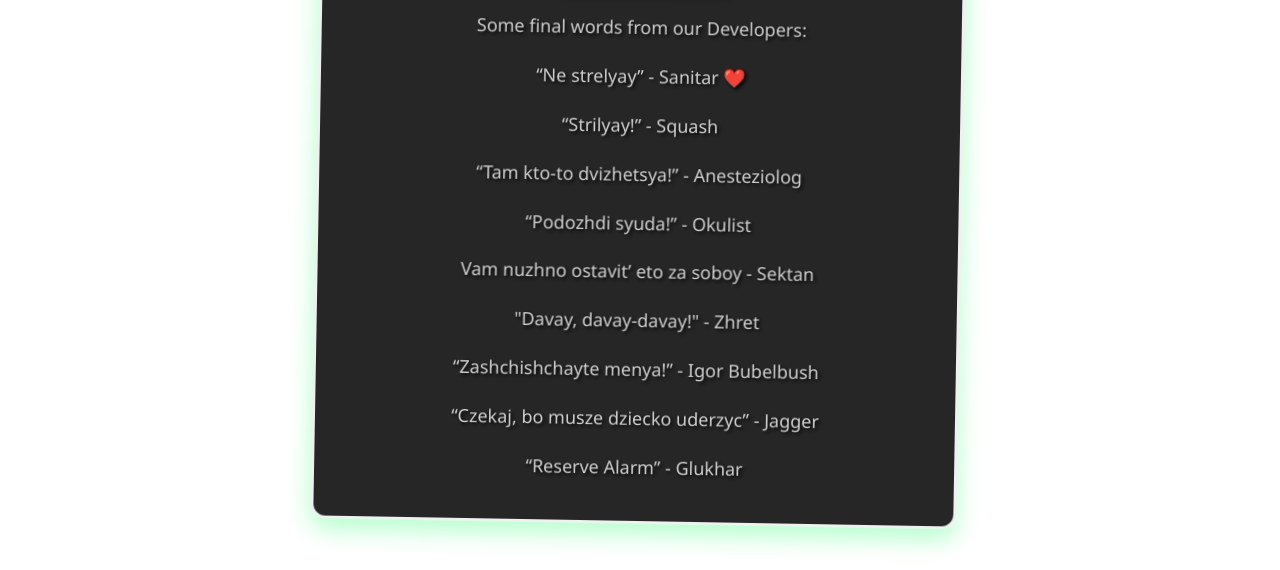
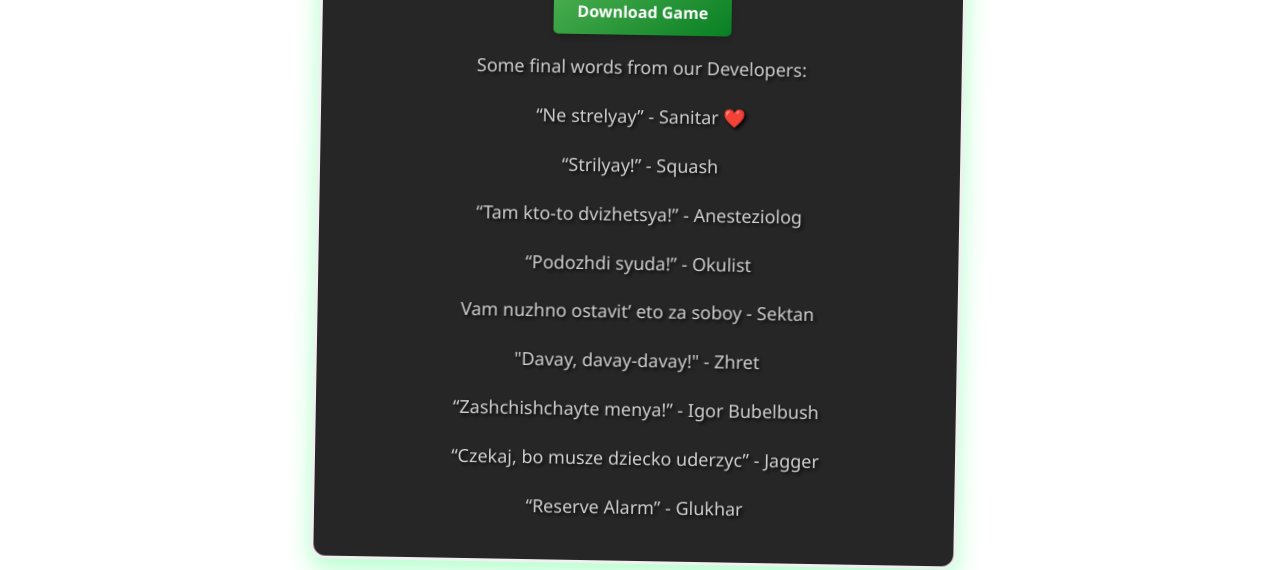
Before and after one commit to CloodDev/Tarkov2dWeb, a plain HTML site: page index.html in a window 1280 px wide. Shown: the part 439-1009 px from the top of the page. Before the commit the page ends 969 px from the top, so only its background shows below. Drawn offline with Linux system fonts and the light colour scheme.

Commit message:
Update index.html

```diff
--- a/index.html
+++ b/index.html
@@ -21,7 +21,7 @@
             justify-content: center;
             overflow-x: hidden;
             overflow-y: auto;
-            padding: 140px 20px 20px;
+            padding: 180px 20px 20px;
         }
 
         .navbar {
```
